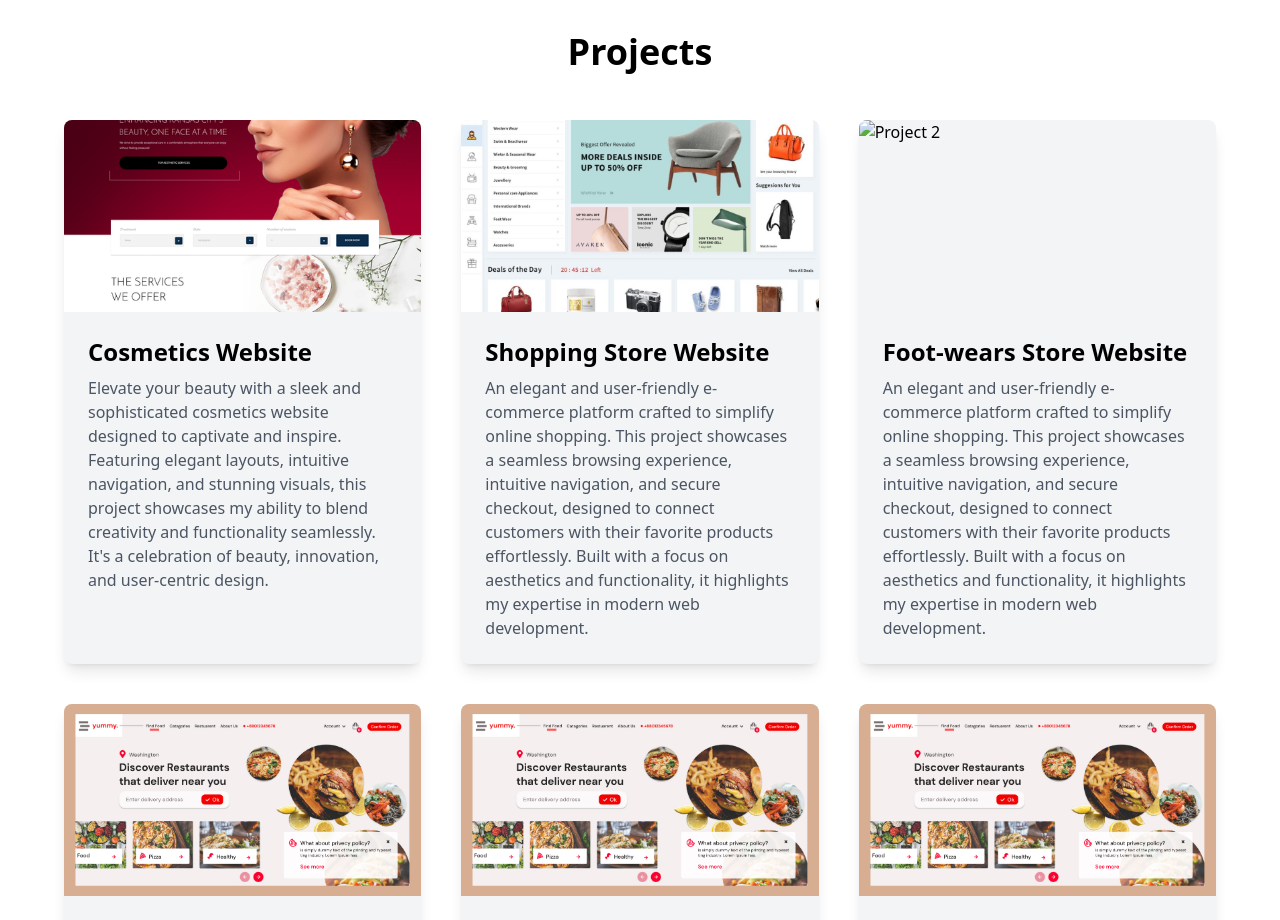
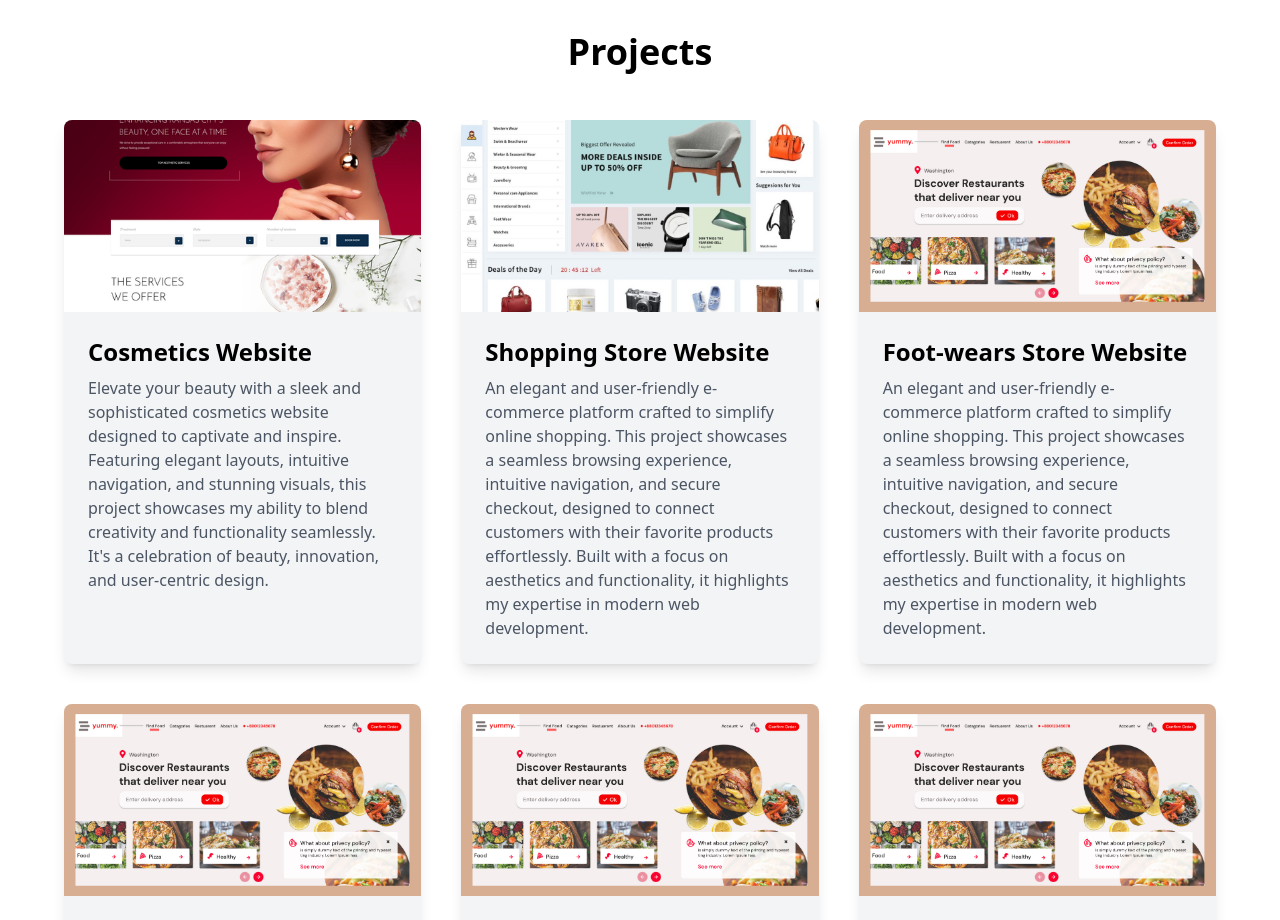
Before and after one commit to Vazkido/oneMonthProject, a plain HTML site: page index.html in a window 1280 px wide. Shown: the part 1280-2200 px from the top of the page. Drawn offline with nearby package versions, Linux system fonts and the light colour scheme.

Commit message:
day 13.1

```diff
--- a/index.html
+++ b/index.html
@@ -114,7 +114,7 @@
      <!-- Project Card 3-->
         <div class="bg-gray-100 shadow-lg rounded-lg overflow-hidden">
           <img
-            src="./Img/"
+            src="./Img/web3.png"
             alt="Project 2"
             class="w-full h-48 object-cover"
           />
```
